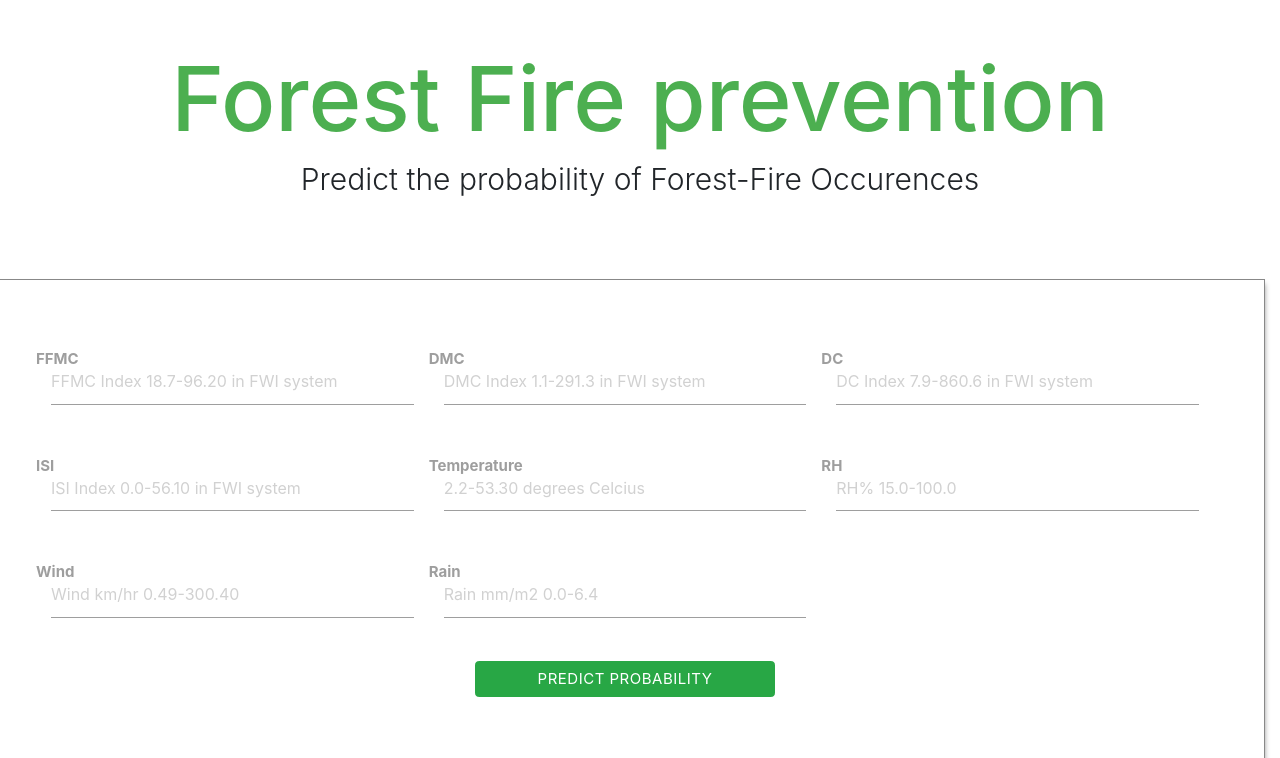
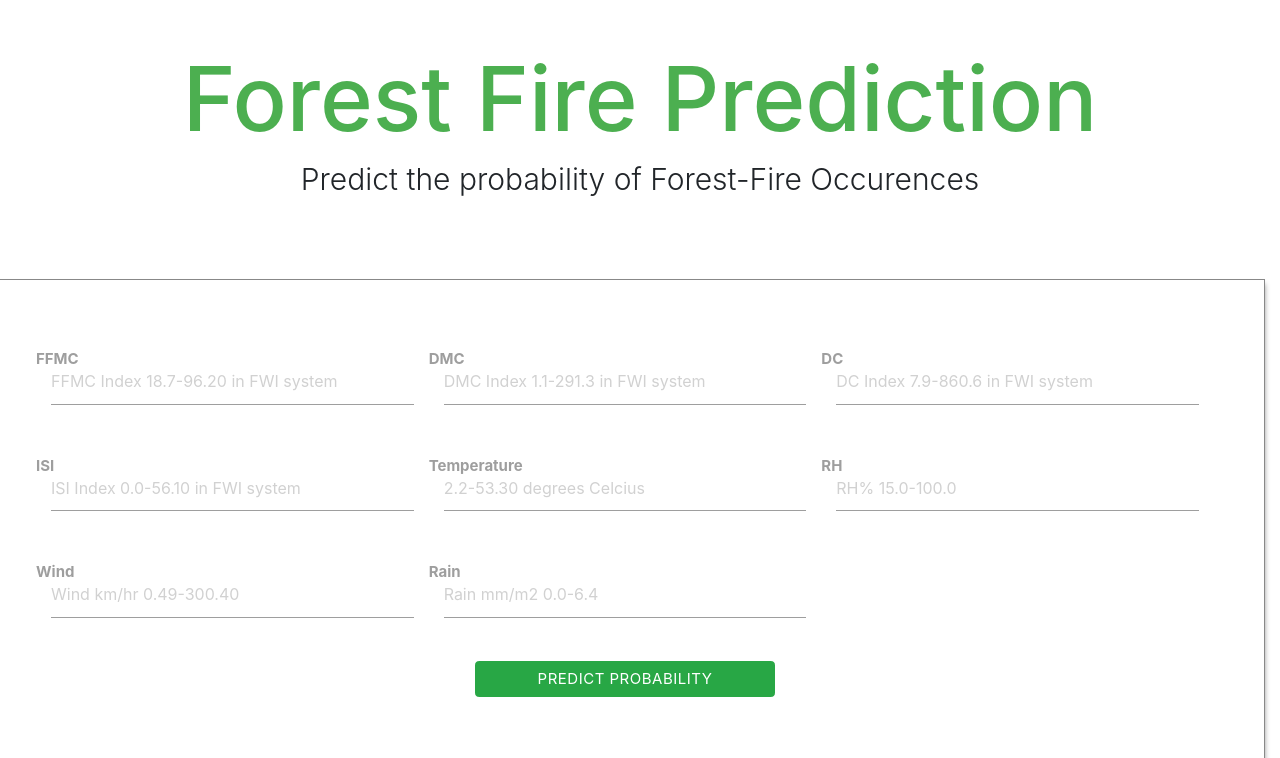
Before and after one commit to Vivek-Avanigadda/ESEFAW, a Flask app: page /predict in a window 1280 px wide. Shown: the top 758 px of the page. Run offline with Flask 2, Linux system fonts and the light colour scheme; style sheets or scripts are compiled from the project's sources; parts of the project's set-up code (start-up, migrations or seed data) failed here and were passed over; some libraries are stand-ins or nearby versions.

Commit message:
Update fireform.html

```diff
--- a/templates/fireform.html
+++ b/templates/fireform.html
@@ -75,10 +75,7 @@
             <br><br>
             <div class="top" >
             <h1 class="header1 center green-text">
-                Forest
-                Fire
-
-                prevention</h1>
+                Forest Fire Prediction</h1>
             <div class="row center">
               <h5 class="header col s12 light text-center">Predict the probability of Forest-Fire Occurences</h5>
 
```
